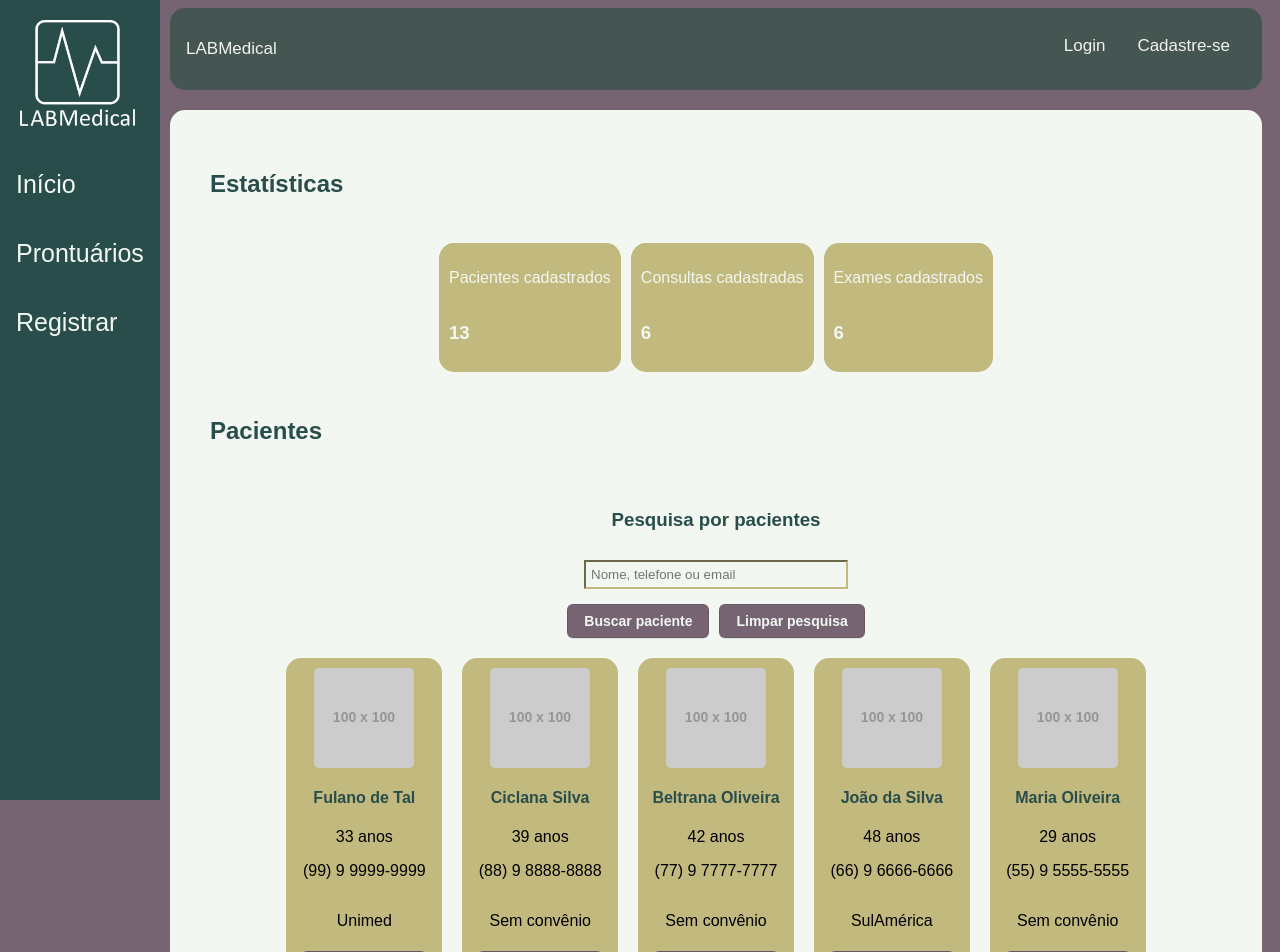
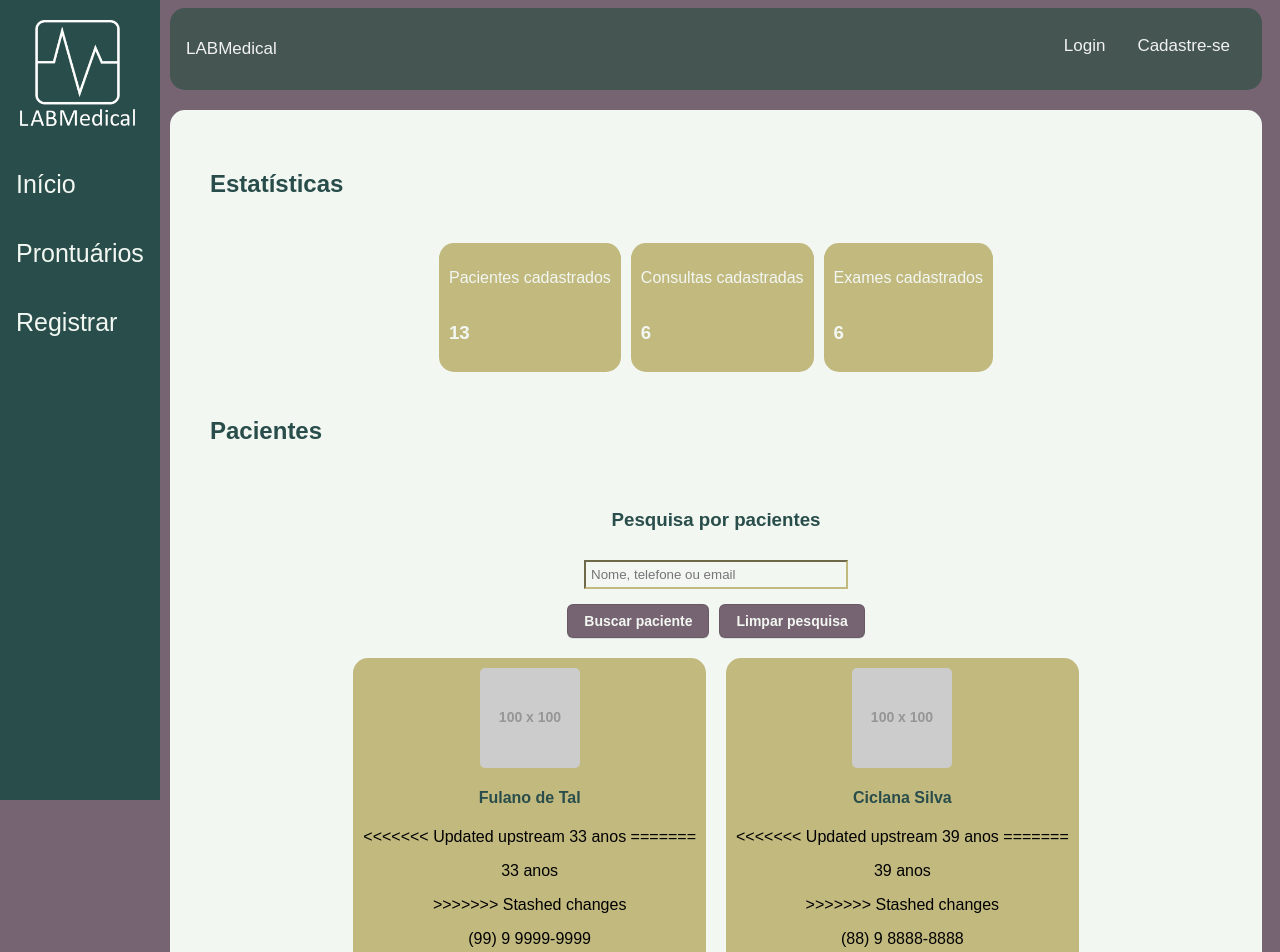
Before and after one commit to heloiseap/LABMedical, an Angular app in the folder LABMedical/: page /inicio in a window 1280 px wide. Shown: the top 952 px of the page. Built offline with nearby package versions, Linux system fonts and the light colour scheme.

Commit message:
awdweqwewdxfs

```diff
--- a/LABMedical/src/app/inicio/inicio.component.html
+++ b/LABMedical/src/app/inicio/inicio.component.html
@@ -42,7 +42,11 @@
       <div class="paciente" *ngFor="let paciente of pacienteLista">
         <img src="https://placehold.jp/100x100.png" />
         <h4>{{ paciente.nome }}</h4>
+<<<<<<< Updated upstream
         {{paciente.dataNascimento | calculoIdade }} anos
+=======
+        <p>{{paciente.dataNascimento | calculoIdade}} anos</p>
+>>>>>>> Stashed changes
         <p>{{ paciente.telefone }}</p>
         <p>{{ paciente?.convenio }}</p>
         <button
--- a/LABMedical/src/app/prontuarios/prontuarios.component.html
+++ b/LABMedical/src/app/prontuarios/prontuarios.component.html
@@ -23,7 +23,7 @@
     <div class="paciente" *ngFor="let paciente of listaPacientes">
       <img src="https://placehold.jp/100x100.png" />
       <h4>{{ paciente.nome }}</h4>
-        <!-- {{paciente.idade}} -->
+      {{ paciente.dataNascimento | calculoIdade }} anos
       <p>{{ paciente.telefone }}</p>
       <p>{{ paciente?.convenio }}</p>
       <button
@@ -35,4 +35,6 @@
       </button>
     </div>
   </div>
+  <div class="mensagem-erro" *ngIf="resultadoVazio">Nenhum paciente encontrado</div>
+
 </div>
--- a/LABMedical/src/app/prontuarios/prontuarios.component.ts
+++ b/LABMedical/src/app/prontuarios/prontuarios.component.ts
@@ -5,11 +5,12 @@ import { Route, Router, RouterLink } from '@angular/router';
 import { PacienteService } from '../mod-paciente/paciente.service';
 import { ConsultaService } from '../mod-consulta/consulta.service';
 import { ExameService } from '../mod-exame/exame.service';
+import { CalculoIdadePipe } from '../pipes/calculo-idade.pipe';
 
 @Component({
   selector: 'app-prontuarios',
   standalone: true,
-  imports: [CommonModule, RouterLink, FormsModule],
+  imports: [CommonModule, RouterLink, FormsModule, CalculoIdadePipe],
   templateUrl: './prontuarios.component.html',
   styleUrl: './prontuarios.component.scss',
 })
@@ -24,23 +25,30 @@ export class ProntuariosComponent {
   pesquisa: string = '';
   listaPacientes: any;
   mostrar = false;
+  resultadoVazio = false;
 
   mostrarTodos() {
     this.listaPacientes = this.pacienteService.pegarTodos();
     this.mostrar = true;
   }
+
   buscarPaciente() {
     this.listaPacientes = this.pacienteService.buscarPaciente(this.pesquisa);
+    if (this.listaPacientes == undefined || this.listaPacientes == null) {
+      this.resultadoVazio = true;
+    }
+
     this.mostrar = true;
   }
 
   limparPesquisa() {
     this.listaPacientes = {};
     this.mostrar = false;
+    this.resultadoVazio = false;
   }
 
-  navegarDetalhamento(id:string){
-    this.router.navigate(['/',id])
+  navegarDetalhamento(id: string) {
+    this.router.navigate(['/', id]);
   }
 
   exibirProntuario() {}
```
Lines whose indentation alone changed are shown as unchanged.
